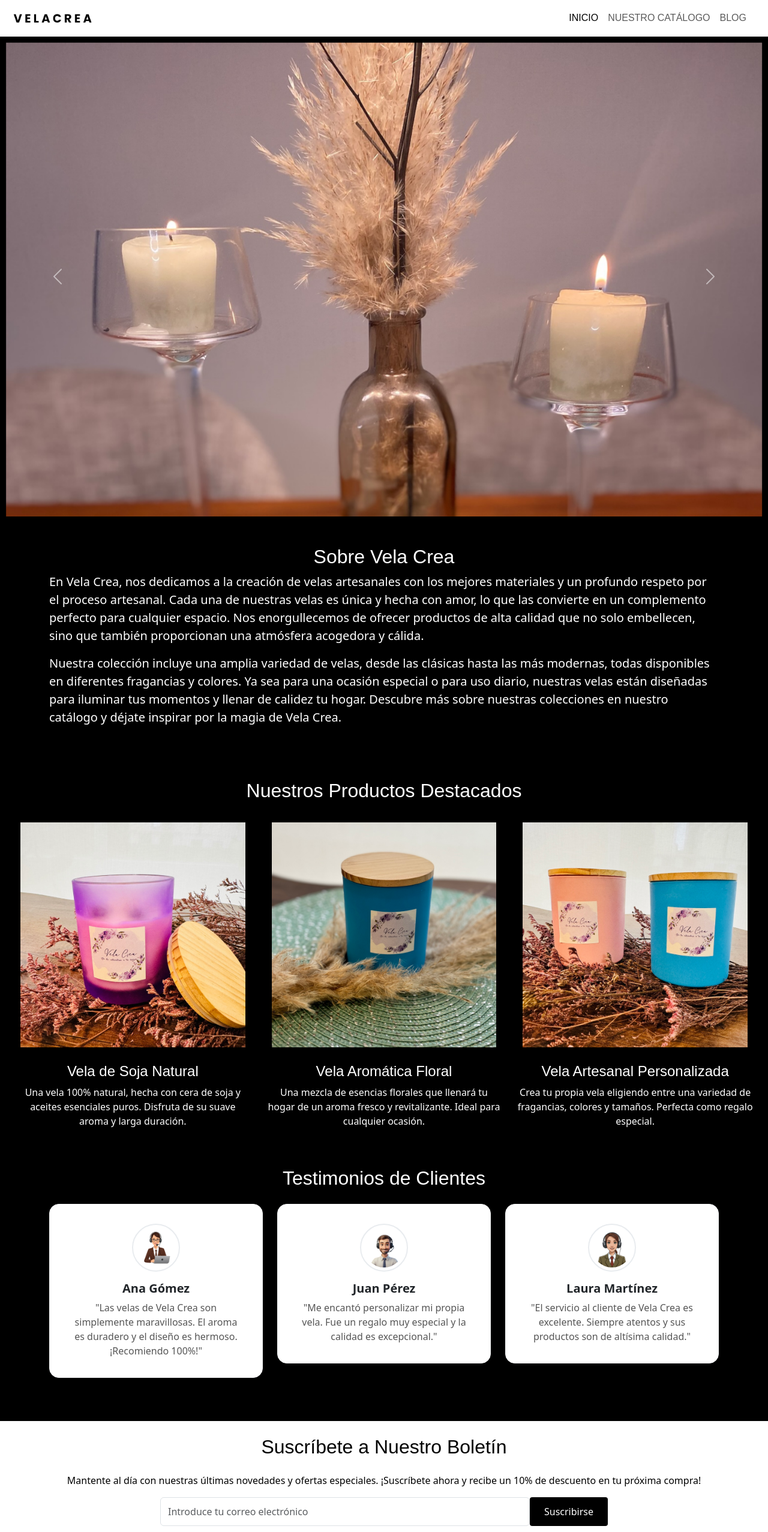
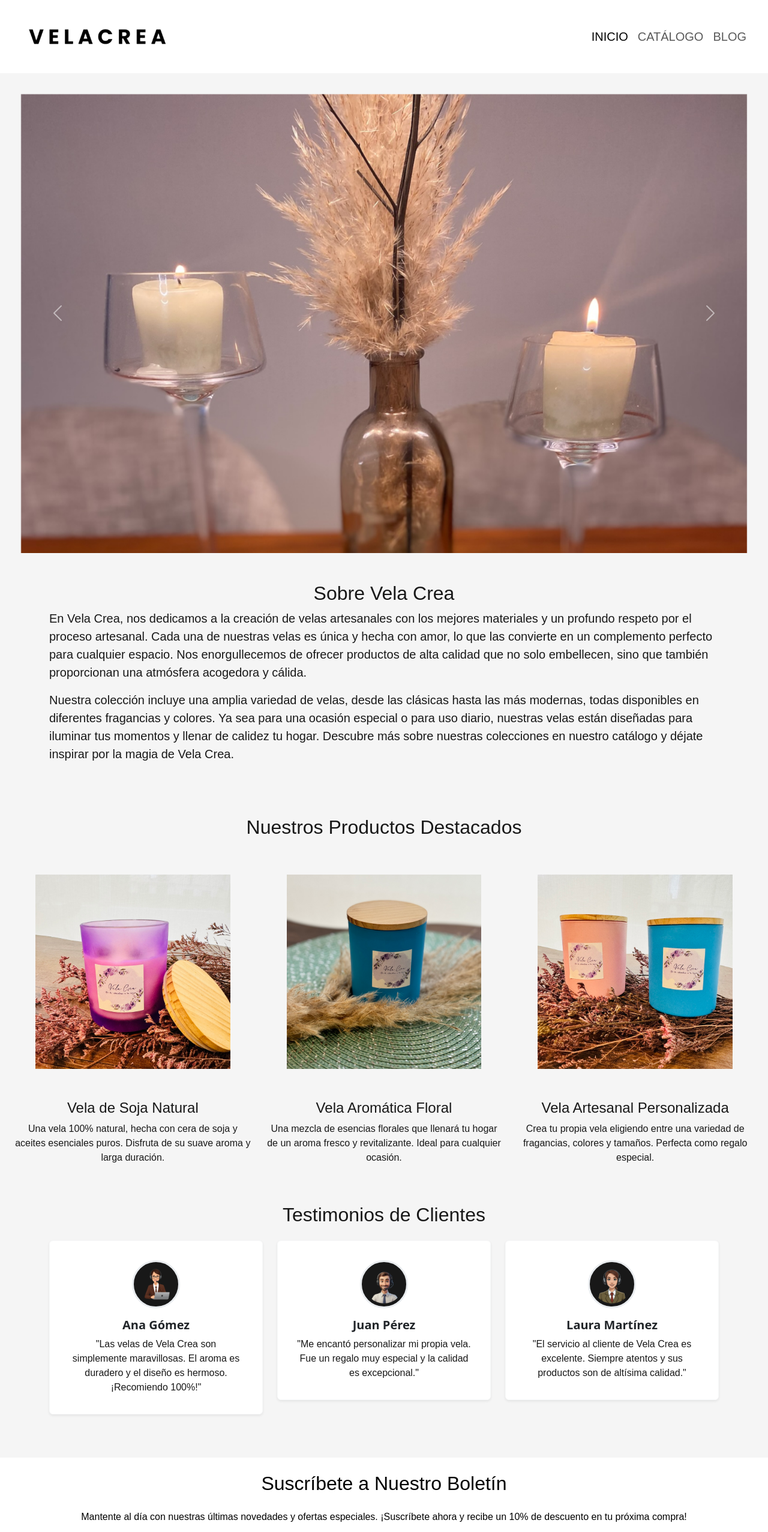
Before and after one commit to paololache/pf-lache, a website: page index.html in a window 1280 px wide. Shown: the top 2554 px of the page at 60% size. Drawn offline with nearby package versions, Linux system fonts and the light colour scheme.

Commit message:
septimo commit, actualizacion de index, media querys, navbar y formato del catalogo

```diff
--- a/index.html
+++ b/index.html
@@ -13,10 +13,10 @@
 </head>
 <body>
     <header>
-          <nav class="navbar navbar-expand-md bg-white sticky-top top-0">
-            <div class="container-fluid">
+          <nav class="navbar navbar-expand-lg bg-white sticky-top top-0">
+            <div class="container-fluid d-flex justify-content-between align-items-center">
               <a class="navbar-brand" href="#">
-                <img src="images/logovelacrea.png" alt="logo" class="d-inline-block align-top">
+                <img src="images/logovelacrea.png"  alt="logo" class="d-inline-block align-top">
               </a>
               <button class="navbar-toggler" type="button" data-bs-toggle="offcanvas" data-bs-target="#offcanvasNavbar"
                 aria-controls="offcanvasNavbar" aria-label="Toggle navigation">
@@ -33,7 +33,7 @@
                         <a class="nav-link active" aria-current="page" href="#">INICIO</a>
                     </li>
                     <li class="nav-item">
-                        <a class="nav-link" href="pages/catalogo.html">NUESTRO CATÁLOGO</a>
+                        <a class="nav-link" href="pages/catalogo.html">CATÁLOGO</a>
                     </li>
                     <li class="nav-item">
                         <a class="nav-link" href="pages/blog.html">BLOG</a>
--- a/scss/base/_reset.scss
+++ b/scss/base/_reset.scss
@@ -4,16 +4,15 @@
     padding: 0;
     box-sizing: border-box;
   }
-  //Fuente del navbar
-  .nav-item, .navlink {
-        font-family: $font-main;
-        font-weight: 300;
-        font-style: normal;
-  }
+
 
   body {
-    background-color: $color-black;
-    color: $color-white;
+    background-color: $color-white;
+    color: $color-black;
+
+    p {
+      font-family: $font-main;
+    }
   }
 
   h1,
--- a/scss/base/_vars.scss
+++ b/scss/base/_vars.scss
@@ -1,3 +1,3 @@
-$color-black: black;
-$color-white: white;
+$color-black: #181818;
+$color-white: #F5F5F5;
 $font-main: "Popins", sans-serif;
--- a/scss/components/_navbar.scss
+++ b/scss/components/_navbar.scss
@@ -1,8 +1,15 @@
+ //Fuente del navbar
+ .nav-item, .navlink {
+    font-family: $font-main;
+    font-weight: 400;
+    font-size: 20px;
+    font-style: normal;
+}
 img {
     justify-content: center;
-    padding: 10px
+    padding: 35px
 }
 .navbar-brand img {
-    max-width: 40%;
+    max-width: 300px;
     height: auto;
 }
--- a/scss/components/_testimonios.scss
+++ b/scss/components/_testimonios.scss
@@ -1,6 +1,6 @@
 /* Propiedad Testimonios */
 .testimonials .card {
-    border-radius: 1rem;
+    border-radius: none;
     overflow: hidden;
 }
 .testimonials .card-body {
@@ -12,10 +12,10 @@
 }
 .testimonials .card-text {
     font-size: 1rem;
-    color: #555;
+    color: $color-black;
 }
 .testimonials img {
-    border: 2px solid #e9ecef;
+    border: solid #e9ecef;
     padding: 5px;
-    background-color: #fff;
+    background-color: $color-black;
 }
--- a/scss/layout/_mediaqueries.scss
+++ b/scss/layout/_mediaqueries.scss
@@ -1,9 +1,33 @@
-@media (max-width: 768px) {
+  @media  (max-width: 768px) {
+    .navbar {
+      padding: 10px;
+
+    }
+
+    .navbar-brand {
+      display: flex;
+      // width: 100%;
+    }
+
+    img {
+      justify-content: center;
+      padding: 10px;
+    }
+
     .navbar-brand img {
-      max-width: 140px; /* Tamaño del logo en dispositivos móviles */
+        max-width: 200px;  /* Tamaño del logo en dispositivos móviles */
+        height: auto;
+    }
+
+    .navbar-toggler {
+      margin-right: 1px; /* Ajusta este valor según la separación que desees */
+    }
+
+    .navbar-nav .nav-link {
+      padding: 1px 2px; /* Ajusta el espacio entre los enlaces del menú */
+
     }
   }
-
 
   @media (max-width: 768px) {
     .nav-item a {
--- a/scss/style.scss
+++ b/scss/style.scss
@@ -13,6 +13,7 @@
 @import "components/suscribete";
 @import "components/footer";
 @import "components/catalogo";
+@import "components/blog";
 
 //layout
 @import "layout/index";
```
Also changed, not shown: pages/blog.html (+6 -6 lines), pages/catalogo.html (+4 -4 lines), css/style.css, 2 other files.
